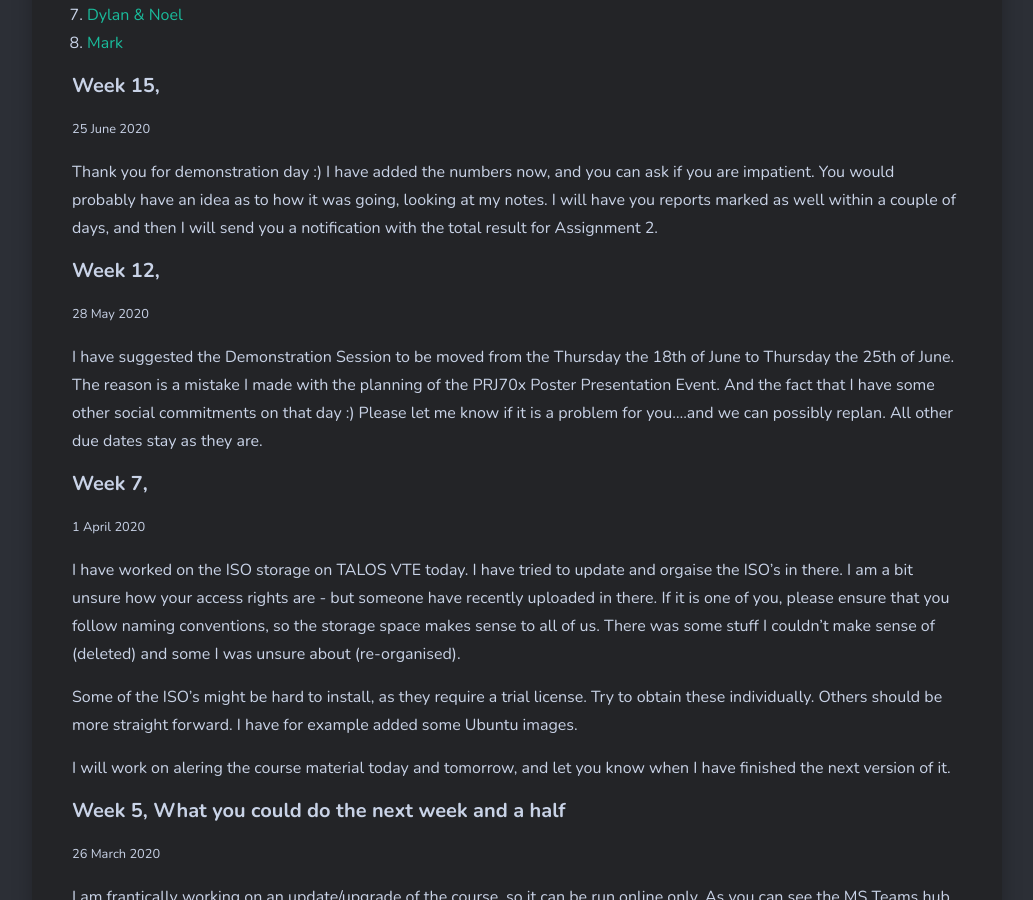
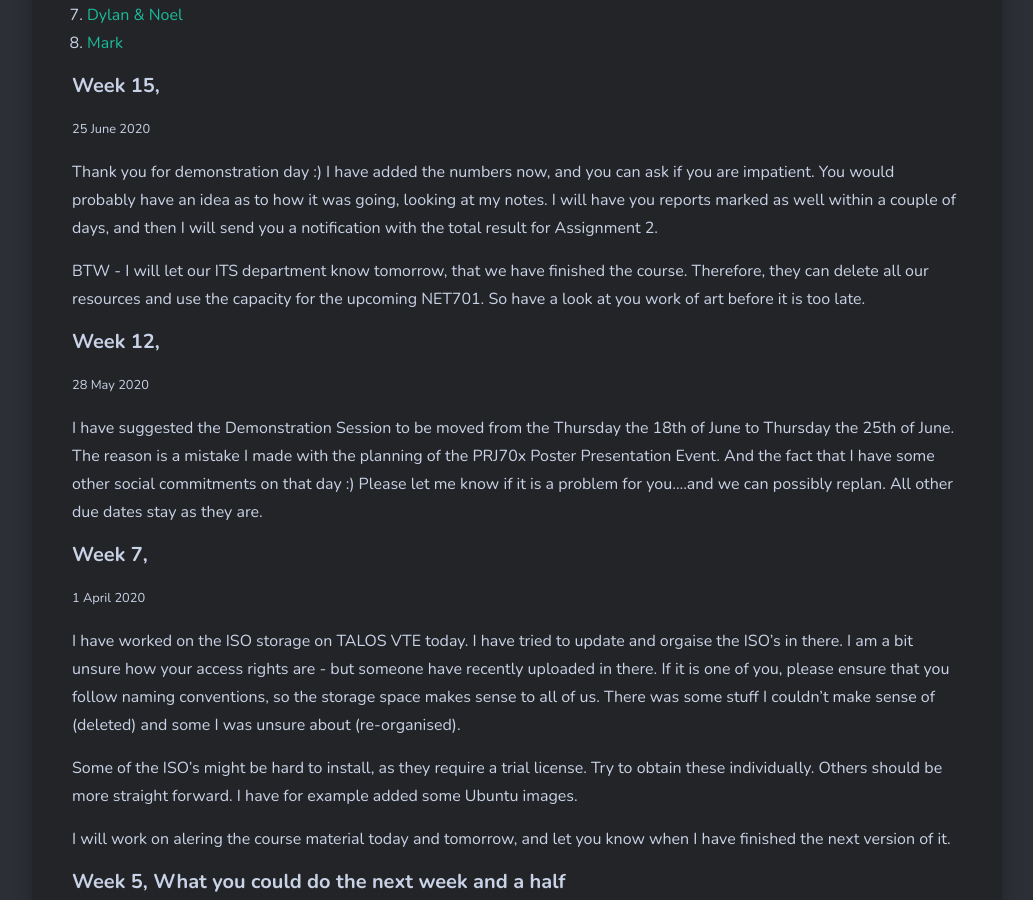
Before and after one commit to larsoliverdam/nmit, a Jekyll site: the page built from _pages/NET603.md, in a window 1280 px wide and 900 px high, scrolled down 1122 px. Shown: the whole window, without its empty margins (123-1156 px from the left). Built offline with Jekyll 4.4.1, drawn with Linux system fonts in a browser that asks for light colours; nearby versions of some CDN libraries; comment, search, counter and statistics services are not loaded.

Commit message:
demonstration day NET603

```diff
--- a/_pages/NET603.md
+++ b/_pages/NET603.md
@@ -23,6 +23,8 @@ image: binary.jpg
 Thank you for demonstration day :)
 I have added the numbers now, and you can ask if you are impatient. You would probably have an idea as to how it was going, looking at my notes.
 I will have you reports marked as well within a couple of days, and then I will send you a notification with the total result for Assignment 2.
+
+BTW - I will let our ITS department know tomorrow, that we have finished the course. Therefore, they can delete all our resources and use the capacity for the upcoming NET701. So have a look at you work of art before it is too late.
 
 #### Week 12,
 <small>28 May 2020</small>
```
